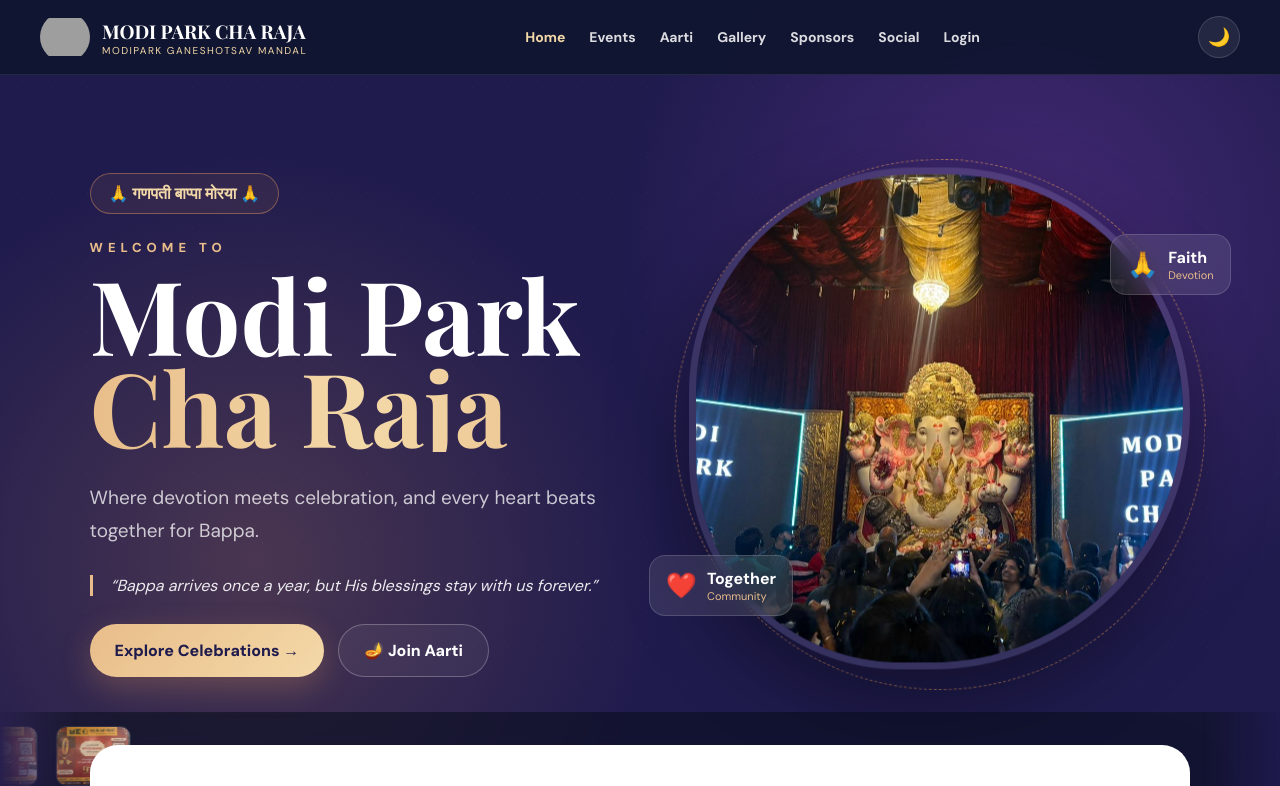
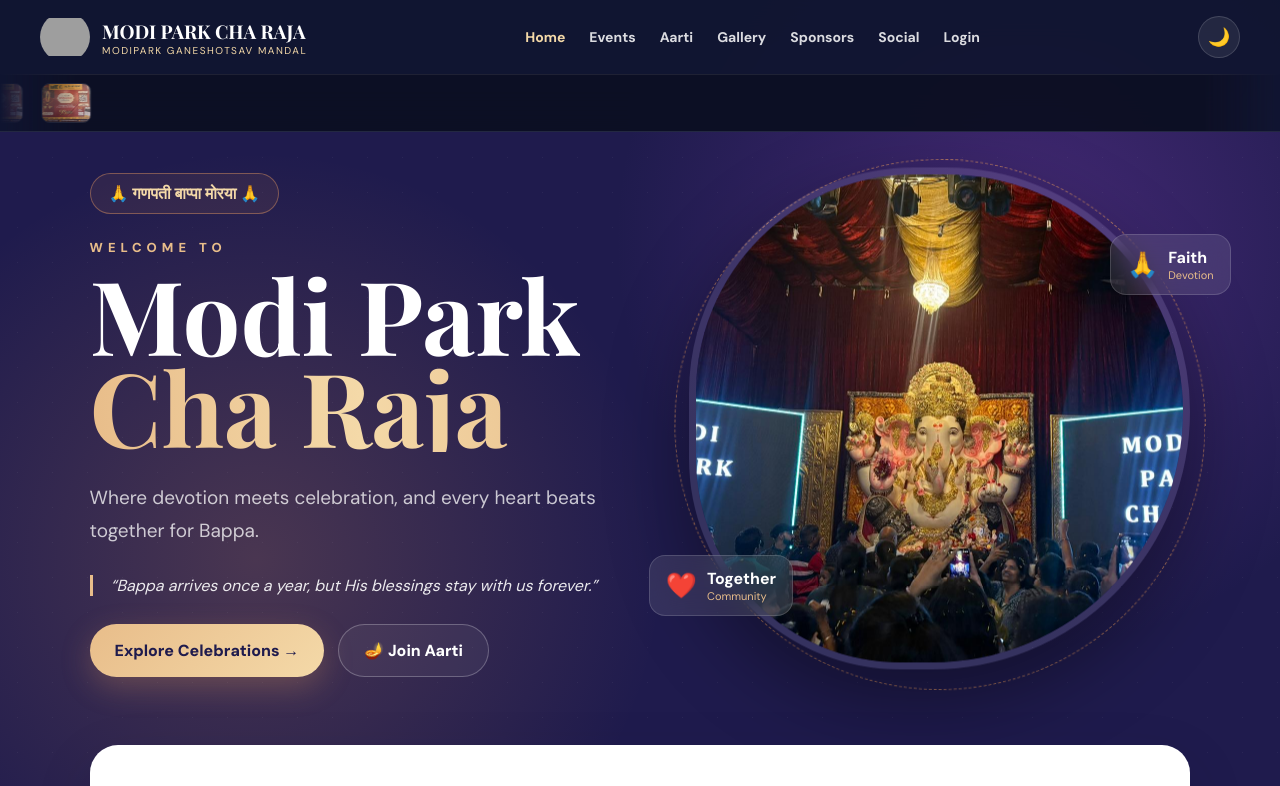
Before and after one commit to vedanshbhatt79-ops/mpcr-static-website, a React (Vite) app: page / in a window 1280 px wide. Shown: the top 786 px of the page. Built offline with nearby package versions, Linux system fonts and the light colour scheme; no server answers; grey boxes are pictures that could not be loaded.

Commit message:
move-flowing-sponsor-strip-to-header-navbar

```diff
--- a/src/components/Hero.jsx
+++ b/src/components/Hero.jsx
@@ -1,5 +1,4 @@
 import { Link } from 'react-router-dom'
-import { sponsors } from '../data/sponsors.js'
 
 export default function Hero() {
   return (
@@ -57,19 +56,6 @@ export default function Hero() {
           </div>
         </div>
       </div>
-
-      <div className="hero-sponsor-marquee">
-        <div className="sponsor-marquee-track">
-          {[...sponsors, ...sponsors].map((sponsor, index) => (
-            <img
-              key={`${sponsor.name}-${index}`}
-              src={sponsor.image}
-              alt={sponsor.name}
-              className="hero-sponsor-logo"
-            />
-          ))}
-        </div>
-      </div>
     </section>
   )
 }
--- a/src/components/Navbar.jsx
+++ b/src/components/Navbar.jsx
@@ -1,6 +1,7 @@
 import { useState } from 'react'
 import { Link, NavLink } from 'react-router-dom'
 import { useAuth } from '../contexts/auth.context'
+import { sponsors } from '../data/sponsors.js'
 
 const links = [
   { to: '/', label: 'Home' },
@@ -85,6 +86,21 @@ export default function Navbar({ theme, onToggleTheme, onLogout }) {
           </button>
         </div>
       </div>
+
+      {sponsors.length > 0 && (
+        <div className="navbar-sponsor-marquee">
+          <div className="sponsor-marquee-track">
+            {[...sponsors, ...sponsors].map((sponsor, index) => (
+              <img
+                key={`${sponsor.name}-${index}`}
+                src={sponsor.image}
+                alt={sponsor.name}
+                className="navbar-sponsor-logo"
+              />
+            ))}
+          </div>
+        </div>
+      )}
     </header>
   )
 }
--- a/src/style.css
+++ b/src/style.css
@@ -2850,31 +2850,19 @@ body.dark .sponsor-logo {
 }
 
 
-.hero-sponsor-marquee {
-
-    position:
-        absolute;
-
-    bottom:
-        0;
-
-    left:
-        0;
-
-    right:
-        0;
+.navbar-sponsor-marquee {
 
     overflow:
         hidden;
 
     padding:
-        14px 0;
-
-    background:
-        rgba(15,17,36,.65);
-
-    backdrop-filter:
-        blur(6px);
+        8px 0;
+
+    border-top:
+        1px solid rgba(255,255,255,.08);
+
+    background:
+        rgba(10,12,26,.55);
 
     -webkit-mask-image:
         linear-gradient(90deg, transparent, #000 6%, #000 94%, transparent);
@@ -2885,7 +2873,7 @@ body.dark .sponsor-logo {
 }
 
 
-.hero-sponsor-marquee .sponsor-marquee-track {
+.navbar-sponsor-marquee .sponsor-marquee-track {
 
     gap:
         18px;
@@ -2893,16 +2881,16 @@ body.dark .sponsor-logo {
 }
 
 
-.hero-sponsor-logo {
+.navbar-sponsor-logo {
 
     height:
-        60px;
+        40px;
 
     width:
         auto;
 
     border-radius:
-        10px;
+        8px;
 
     border:
         1px solid rgba(255,255,255,.12);
@@ -2922,7 +2910,7 @@ body.dark .sponsor-logo {
 }
 
 
-.hero-sponsor-logo:hover {
+.navbar-sponsor-logo:hover {
 
     opacity:
         1;
```
